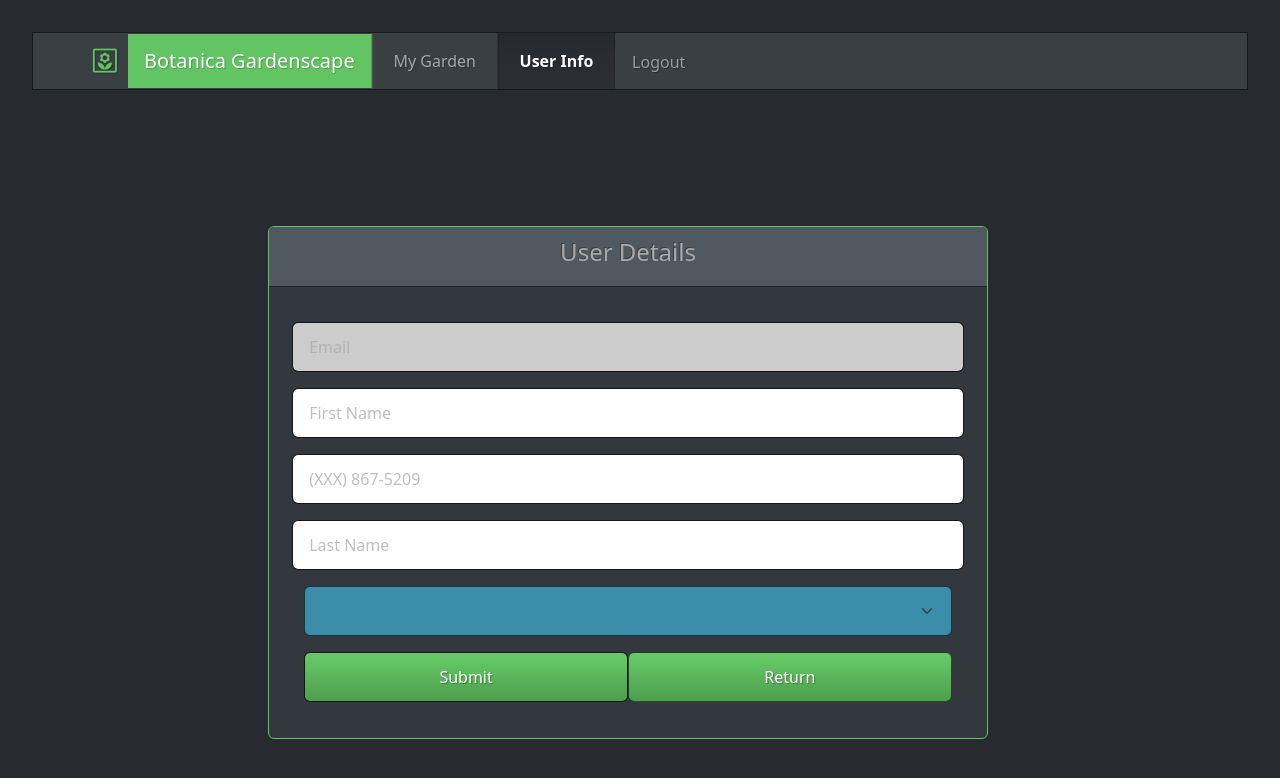
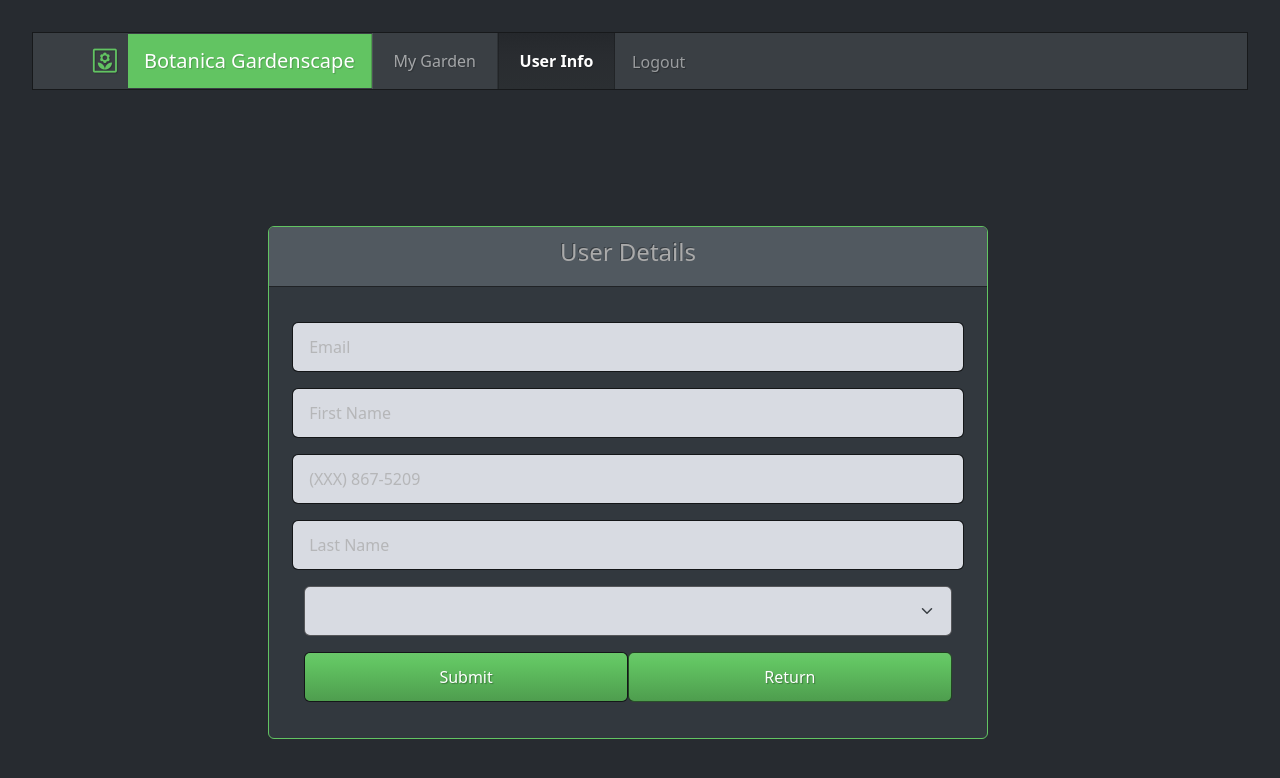
Before and after one commit to Drewhastings123/Capstone-BotanicaGardenscape-Client, a React (Vite) app: page /user in a window 1280 px wide. Shown: the top 778 px of the page. Built offline with nearby package versions, Linux system fonts and the light colour scheme; sample sign-in values are in the browser's storage.

Commit message:
bug fixes

```diff
--- a/src/App.css
+++ b/src/App.css
@@ -108,8 +108,8 @@ body {
   font-size: 0.9em;
 }
 .select-reference {
-  background-color: #3a8eaa !important;
+  background-color: #d8dbe2 !important;
 }
 .text_input {
-  background-color: #3a8eaa !important;
+  background-color: #d8dbe2 !important;
 }
--- a/src/components/Login.jsx
+++ b/src/components/Login.jsx
@@ -31,7 +31,9 @@ export default function Login() {
         );
       }
     } catch (err) {
-      setErrM(err?.data?.message);
+      setErrM(
+        "Invalid Username or Password, Please check your input and try again."
+      );
     }
   };
 
@@ -59,7 +61,7 @@ export default function Login() {
                       <div className="col-12">
                         <input
                           type="email"
-                          className="form-control form-control-login"
+                          className="form-control form-control-login text_input"
                           name="email"
                           aria-describedby="emailHelp"
                           placeholder="Email"
@@ -70,7 +72,7 @@ export default function Login() {
                       <div className="col-12">
                         <input
                           type="password"
-                          className="form-control form-control-login"
+                          className="form-control form-control-login text_input"
                           name="password"
                           placeholder="Password"
                           onChange={updateForm}
--- a/src/components/MyGarden.jsx
+++ b/src/components/MyGarden.jsx
@@ -42,7 +42,7 @@ export default function MyGarden() {
   // set up the relationship to the garden mutation
   const [updateGarden] = useUpdateGardenMutation();
 
-  const [form, setForm] = useState(garden?.garden?.[0] || {});
+  const [form, setForm] = useState(garden?.garden?.[0]);
   const [errM, setErrM] = useState(null);
   const [successM, setSuccessM] = useState(null);
   useEffect(() => {
--- a/src/components/Registration.jsx
+++ b/src/components/Registration.jsx
@@ -65,7 +65,7 @@ export default function Registration() {
 
       success = await registerUser(form).unwrap();
       console.log("registration success REGISTERUSER: ", success);
-
+      if (success?.token) {
         loginSuccess = await loginUser(form).unwrap();
         console.log("registration loginSuccess LOGINUSER:", loginSuccess);
 
@@ -85,11 +85,19 @@ export default function Registration() {
         if (loginSuccess?.token) {
           navigate("/garden");
         } else {
-        setErrM("There is a problem with your registration, please try again.");
+          setErrM(
+            "There is a problem with your registration, please try again."
+          );
+        }
+      } else {
+        setErrM(
+          "There is a problem with your registration, please try again. If you already registered with this email, please login."
+        );
       }
     } catch (err) {
-      setErrM(err?.data?.message);
-      console.log(err);
+      setErrM(
+        "There is a problem with your registration, please try again. If you already registered with this email, please login."
+      );
     }
   };
 
@@ -126,7 +134,7 @@ export default function Registration() {
                           <div className="col-6 ">
                             <input
                               type="email"
-                              className="form-control"
+                              className="form-control text_input"
                               name="email"
                               aria-describedby="emailHelp"
                               placeholder="Email"
@@ -135,7 +143,7 @@ export default function Registration() {
                             />
                             <input
                               type="text"
-                              className="form-control"
+                              className="form-control text_input"
                               name="firstname"
                               placeholder="First Name"
                               onChange={updateForm}
@@ -144,7 +152,7 @@ export default function Registration() {
 
                             <input
                               type="phone"
-                              className="form-control"
+                              className="form-control text_input"
                               name="phone_number"
                               placeholder="(XXX) 867-5209"
                               onChange={updateForm}
@@ -155,7 +163,7 @@ export default function Registration() {
                           <div className="col-6 ">
                             <input
                               type="password"
-                              className="form-control"
+                              className="form-control text_input"
                               name="password"
                               placeholder="Password"
                               onChange={updateForm}
@@ -164,7 +172,7 @@ export default function Registration() {
 
                             <input
                               type="text"
-                              className="form-control"
+                              className="form-control text_input"
                               name="lastname"
                               placeholder="Last Name"
                               onChange={updateForm}
--- a/src/components/User.jsx
+++ b/src/components/User.jsx
@@ -87,7 +87,7 @@ export default function User() {
                       <div className="row gap-3">
                         <input
                           type="email"
-                          className="form-control"
+                          className="form-control text_input"
                           name="email"
                           aria-describedby="emailHelp"
                           placeholder="Email"
@@ -98,7 +98,7 @@ export default function User() {
                         />
                         <input
                           type="text"
-                          className="form-control"
+                          className="form-control text_input"
                           name="firstname"
                           placeholder="First Name"
                           onChange={updateForm}
@@ -108,7 +108,7 @@ export default function User() {
 
                         <input
                           type="phone"
-                          className="form-control"
+                          className="form-control text_input"
                           name="phone_number"
                           placeholder="(XXX) 867-5209"
                           onChange={updateForm}
@@ -118,7 +118,7 @@ export default function User() {
 
                         <input
                           type="text"
-                          className="form-control"
+                          className="form-control text_input"
                           name="lastname"
                           placeholder="Last Name"
                           value={form.lastname}
--- a/src/components_db/registrationSlice.js
+++ b/src/components_db/registrationSlice.js
@@ -32,7 +32,12 @@ const registrationSlice = createSlice({
       api.endpoints.registration.matchFulfilled,
       (state, { payload }) => {
         console.log("registration bob");
-        window.sessionStorage.setItem("Token", payload.token);
+        // window.sessionStorage.setItem(
+        //   "Token",
+        //   payload.token
+        //     ? payload.token
+        //     : window.sessionStorage.removeItem("Token")
+        // );
       }
     );
   },
```
Also changed, not shown: 1 other file (tests, documents, lock files or other folders). Lines whose indentation alone changed are shown as unchanged.
